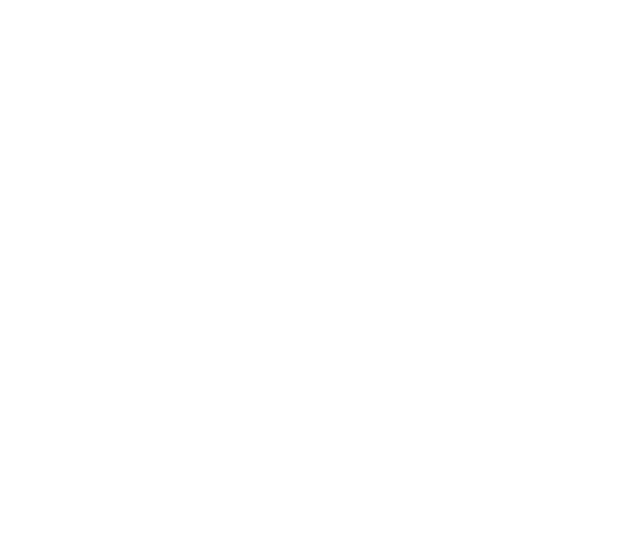
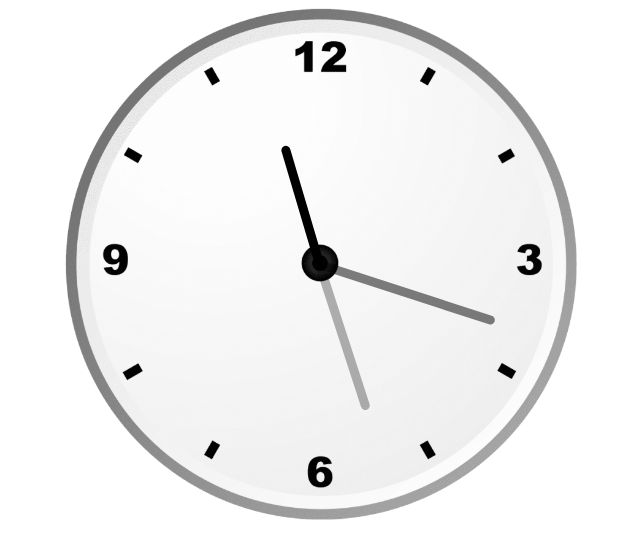
Before and after one commit to montu321/Analog-Clock, a plain HTML site: page index.html in a window 1280 px wide. Shown: the whole page, without its empty margins (319-959 px from the left). Drawn offline with Linux system fonts and the light colour scheme.

Commit message:
Analog Clock is completed and Work fine.

```diff
--- a/index.html
+++ b/index.html
@@ -10,6 +10,11 @@
 </head>
 
 <body>
+    <div id="clock-container">
+        <div id="hour"></div>
+        <div id="minute"></div>
+        <div id="second"></div>
+    </div>
     <script src="script.js"></script>
 </body>
 
--- a/script.js
+++ b/script.js
@@ -0,0 +1,14 @@
+setInterval(() => {
+    d = new Date();
+    htime = d.getHours();
+    mtime = d.getMinutes();
+    stime = d.getSeconds();
+
+    hrotation = 30 * htime + mtime / 2;
+    mrotation = 6 * mtime;
+    srotation = 6 * stime;
+
+    hour.style.transform = `rotate(${hrotation}deg)`;
+    minute.style.transform = `rotate(${mrotation}deg)`;
+    second.style.transform = `rotate(${srotation}deg)`;
+}, 1000);
--- a/style.css
+++ b/style.css
@@ -0,0 +1,40 @@
+#clock-container {
+    position: relative;
+    margin: auto;
+    height: 40vw;
+    width: 40vw;
+    background: url(clock.png) no-repeat;
+    background-size: 100%;
+}
+
+#hour,
+#minute,
+#second {
+    position: absolute;
+    background: black;
+    border-radius: 10px;
+    transform-origin: bottom;
+}
+
+#hour {
+    width: 1.7%;
+    height: 24%;
+    top: 26%;
+    left: 48.8%;
+}
+
+#minute {
+    width: 1.7%;
+    height: 30%;
+    top: 20%;
+    left: 48.8%;
+    opacity: 0.3;
+}
+
+#second {
+    width: 1.7%;
+    height: 36%;
+    top: 14%;
+    left: 48.8%;
+    opacity: 0.5;
+}
```
